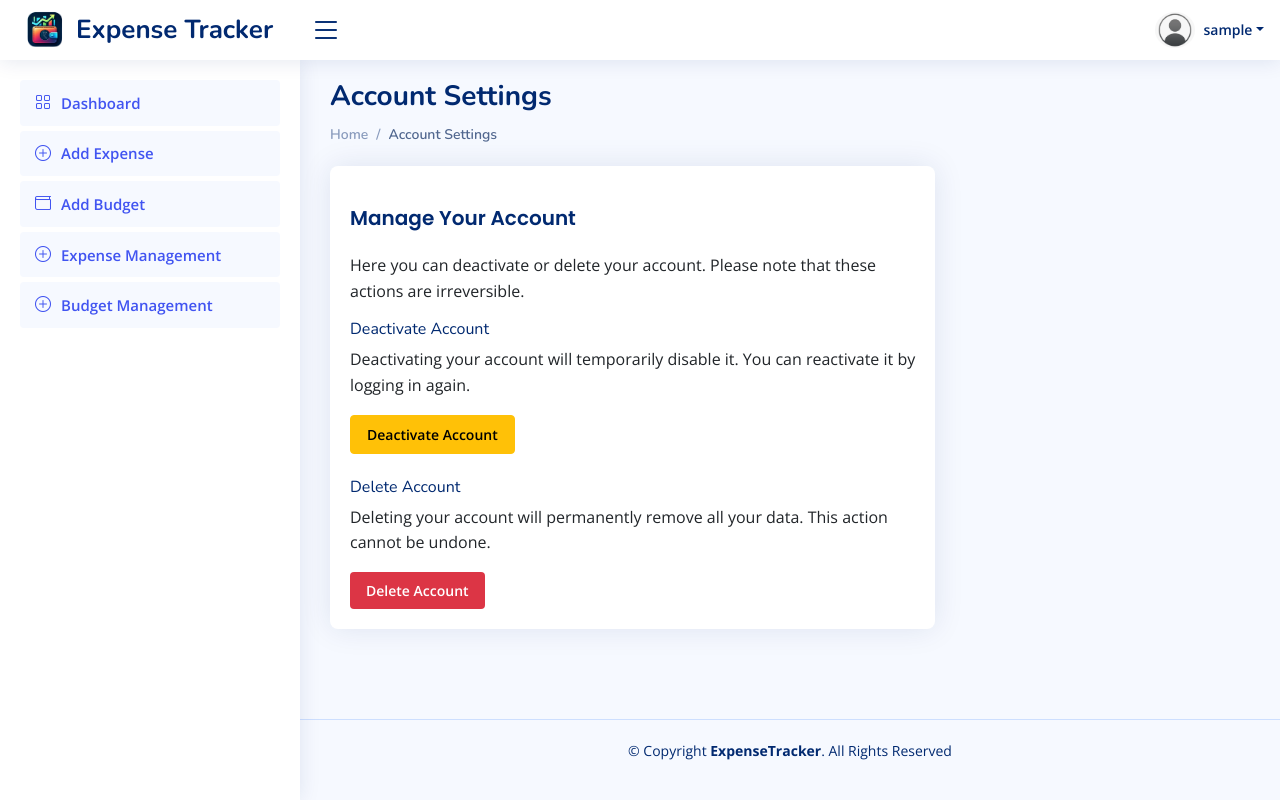
After one commit to Alanbenny05/Expense-Track, a Django app: page /account/settings/ in a window 1280 px wide. The commit adds this page. Run offline with Django 5.2, Linux system fonts and the light colour scheme; the visitor is signed in with stand-in values (Sample User, id 1); some libraries are stand-ins or nearby versions.

Commit message:
deactivate, delete option of account

```diff
--- /dev/null
+++ b/expensetrackapp/templates/account-settings.html
@@ -0,0 +1,158 @@
+{% extends 'layout.html' %}
+{% load static %}
+
+<!DOCTYPE html>
+<html lang="en">
+
+<head>
+  <meta charset="utf-8">
+  <meta content="width=device-width, initial-scale=1.0" name="viewport">
+
+  <title>Expense Tracker / Account Settings</title>
+  <meta content="" name="description">
+  <meta content="" name="keywords">
+
+  <!-- Favicons -->
+  <link href="{% static 'assets/img/favicon.png' %}" rel="icon">
+  <link href="{% static 'assets/img/apple-touch-icon.png' %}" rel="apple-touch-icon">
+
+  <!-- Google Fonts -->
+  <link href="https://fonts.gstatic.com" rel="preconnect">
+  <link href="https://fonts.googleapis.com/css?family=Open+Sans:300,300i,400,400i,600,600i,700,700i|Nunito:300,300i,400,400i,600,600i,700,700i|Poppins:300,300i,400,400i,500,500i,600,600i,700,700i" rel="stylesheet">
+
+  <!-- Vendor CSS Files -->
+  <link href="{% static 'assets/vendor/bootstrap/css/bootstrap.min.css' %}" rel="stylesheet">
+  <link href="{% static 'assets/vendor/bootstrap-icons/bootstrap-icons.css' %}" rel="stylesheet">
+  <link href="{% static 'assets/vendor/boxicons/css/boxicons.min.css' %}" rel="stylesheet">
+  <link href="{% static 'assets/vendor/quill/quill.snow.css' %}" rel="stylesheet">
+  <link href="{% static 'assets/vendor/quill/quill.bubble.css' %}" rel="stylesheet">
+  <link href="{% static 'assets/vendor/remixicon/remixicon.css' %}" rel="stylesheet">
+  <link href="{% static 'assets/vendor/simple-datatables/style.css' %}" rel="stylesheet">
+
+  <!-- Template Main CSS File -->
+  <link href="{% static 'assets/css/style.css' %}" rel="stylesheet">
+</head>
+
+<body>
+
+{% block contents %}
+
+  <main id="main" class="main">
+    <div class="pagetitle">
+      <h1>Account Settings</h1>
+      <nav>
+        <ol class="breadcrumb">
+          <li class="breadcrumb-item"><a href="{% url 'index' %}">Home</a></li>
+          <li class="breadcrumb-item active">Account Settings</li>
+        </ol>
+      </nav>
+    </div><!-- End Page Title -->
+
+    <section class="section">
+      <div class="row">
+        <div class="col-lg-8">
+          <div class="card">
+            <div class="card-body">
+              <h5 class="card-title">Manage Your Account</h5>
+              <p class="card-text">Here you can deactivate or delete your account. Please note that these actions are irreversible.</p>
+
+              <!-- Deactivate Account Section -->
+              <div class="mb-4">
+                <h6>Deactivate Account</h6>
+                <p>Deactivating your account will temporarily disable it. You can reactivate it by logging in again.</p>
+                <button type="button" class="btn btn-warning" data-bs-toggle="modal" data-bs-target="#deactivateModal">
+                  Deactivate Account
+                </button>
+              </div>
+
+              <!-- Delete Account Section -->
+              <div>
+                <h6>Delete Account</h6>
+                <p>Deleting your account will permanently remove all your data. This action cannot be undone.</p>
+                <button type="button" class="btn btn-danger" data-bs-toggle="modal" data-bs-target="#deleteModal">
+                  Delete Account
+                </button>
+              </div>
+            </div>
+          </div>
+        </div>
+      </div>
+    </section>
+  </main><!-- End #main -->
+
+  <!-- Deactivate Account Modal -->
+  <div class="modal fade" id="deactivateModal" tabindex="-1" aria-labelledby="deactivateModalLabel" aria-hidden="true">
+    <div class="modal-dialog">
+      <div class="modal-content">
+        <div class="modal-header">
+          <h5 class="modal-title" id="deactivateModalLabel">Deactivate Account</h5>
+          <button type="button" class="btn-close" data-bs-dismiss="modal" aria-label="Close"></button>
+        </div>
+        <div class="modal-body">
+          <p>Are you sure you want to deactivate your account? You can reactivate it by logging in again.</p>
+          <form method="POST" action="{% url 'deactivate_account' %}">
+            {% csrf_token %}
+            <div class="mb-3">
+              <label for="password" class="form-label">Enter your password to confirm:</label>
+              <input type="password" name="password" class="form-control" id="password" required>
+            </div>
+            <div class="modal-footer">
+              <button type="button" class="btn btn-secondary" data-bs-dismiss="modal">Cancel</button>
+              <button type="submit" class="btn btn-warning">Deactivate Account</button>
+            </div>
+          </form>
+        </div>
+      </div>
+    </div>
+  </div>
+
+  <!-- Delete Account Modal -->
+  <div class="modal fade" id="deleteModal" tabindex="-1" aria-labelledby="deleteModalLabel" aria-hidden="true">
+    <div class="modal-dialog">
+      <div class="modal-content">
+        <div class="modal-header">
+          <h5 class="modal-title" id="deleteModalLabel">Delete Account</h5>
+          <button type="button" class="btn-close" data-bs-dismiss="modal" aria-label="Close"></button>
+        </div>
+        <div class="modal-body">
+          <p>To confirm, please enter your username and password:</p>
+          <form method="POST" action="{% url 'delete_account' %}">
+            {% csrf_token %}
+            <div class="mb-3">
+              <label for="username" class="form-label">Username</label>
+              <input type="text" name="username" class="form-control" id="username" required>
+            </div>
+            <div class="mb-3">
+              <label for="password" class="form-label">Password</label>
+              <input type="password" name="password" class="form-control" id="password" required>
+            </div>
+            <div class="modal-footer">
+              <button type="button" class="btn btn-secondary" data-bs-dismiss="modal">Cancel</button>
+              <button type="submit" class="btn btn-danger">Delete Account</button>
+            </div>
+          </form>
+        </div>
+      </div>
+    </div>
+  </div>
+
+{% endblock %}
+
+  <a href="#" class="back-to-top d-flex align-items-center justify-content-center"><i class="bi bi-arrow-up-short"></i></a>
+
+  <!-- Vendor JS Files -->
+  <script src="{% static 'assets/vendor/apexcharts/apexcharts.min.js' %}"></script>
+  <script src="{% static 'assets/vendor/bootstrap/js/bootstrap.bundle.min.js' %}"></script>
+  <script src="{% static 'assets/vendor/chart.js/chart.umd.js' %}"></script>
+  <script src="{% static 'assets/vendor/echarts/echarts.min.js' %}"></script>
+  <script src="{% static 'assets/vendor/quill/quill.js' %}"></script>
+  <script src="{% static 'assets/vendor/simple-datatables/simple-datatables.js' %}"></script>
+  <script src="{% static 'assets/vendor/tinymce/tinymce.min.js' %}"></script>
+  <script src="{% static 'assets/vendor/php-email-form/validate.js' %}"></script>
+
+  <!-- Template Main JS File -->
+  <script src="{% static 'assets/js/main.js' %}"></script>
+
+</body>
+
+</html>
--- a/expensetrackapp/templates/layout.html
+++ b/expensetrackapp/templates/layout.html
@@ -246,7 +246,7 @@
             </li>
 
             <li>
-              <a class="dropdown-item d-flex align-items-center" href="{% url 'user_profile' %}">
+              <a class="dropdown-item d-flex align-items-center" href="{% url 'account_settings' %}">
                 <i class="bi bi-gear"></i>
                 <span>Account Settings</span>
               </a>
--- a/expensetrackapp/urls.py
+++ b/expensetrackapp/urls.py
@@ -19,6 +19,9 @@ urlpatterns = [
     path('update_profile/', views.update_profile, name='update_profile'),  # Update Profile
     path('change-password/', views.change_password, name='change_password'),  # Change Password
     path('download-pdf-report/', download_pdf_report, name='download_pdf_report'),
+    path('account/settings/', views.account_settings, name='account_settings'),
+    path('account/deactivate/', views.deactivate_account, name='deactivate_account'),
+    path('account/delete/', views.delete_account, name='delete_account'),
 
 ]
 
--- a/expensetrackapp/views.py
+++ b/expensetrackapp/views.py
@@ -178,14 +178,22 @@ def login_user(request):
             user = authenticate(request, username=username, password=password)
 
             if user is not None:
-                auth_login(request, user)
-                messages.success(request, "Login successful!")
-                return redirect('index')
+                # Check if the user's account is active
+                if user.is_active:
+                    auth_login(request, user)
+                    messages.success(request, "Login successful!")
+                    return redirect('index')
+                else:
+                    # If the account is deactivated, treat it as an invalid login
+                    messages.error(request, "Invalid username or password.")
+                    return redirect('loginuser')
             else:
+                # If authentication fails, display an invalid credentials message
                 messages.error(request, "Invalid username or password.")
                 return redirect('loginuser')
         except User.DoesNotExist:
-            messages.error(request, "User does not exist.")
+            # If the user does not exist, display an invalid credentials message
+            messages.error(request, "Invalid username or password.")
             return redirect('loginuser')
 
     return render(request, 'pages-login.html')
@@ -367,6 +375,58 @@ def add_budget(request):
     categories = get_user_categories()  # Fetch categories for the logged-in user
     return render(request, 'add-budget.html', {'categories': categories})
 
+@login_required
+def account_settings(request):
+    """
+    Render the account settings page.
+    """
+    return render(request, 'account-settings.html')
+
+@login_required
+def delete_account(request):
+    if request.method == 'POST':
+        username = request.POST.get('username')
+        password = request.POST.get('password')
+
+        # Authenticate the user
+        user = authenticate(request, username=username, password=password)
+
+        if user is not None and user == request.user:
+            # Delete the user account
+            user.delete()
+            logout(request)
+            messages.success(request, 'Your account has been permanently deleted.')
+            return redirect('loginuser')
+        else:
+            messages.error(request, 'Invalid username or password. Please try again.')
+            return redirect('account_settings')
+
+    return redirect('account-settings.html')
+
+@login_required
+def deactivate_account(request):
+    """
+    Handle account deactivation.
+    """
+    if request.method == 'POST':
+        # Verify the user's password
+        password = request.POST.get('password')
+        user = request.user
+
+        if user.check_password(password):
+            # Deactivate the user
+            user.is_active = False
+            user.save()
+            logout(request)  # Log the user out
+            messages.success(request, 'Your account has been deactivated. You can reactivate it by logging in again.')
+            return redirect('loginuser')  # Redirect to the home page
+        else:
+            messages.error(request, 'Invalid password. Please try again.')
+            return redirect('account_settings')  # Redirect back to account settings
+
+    # If GET request, render the deactivation confirmation page
+    return render(request, 'account-settings.html')
+
 
 @login_required
 def download_pdf_report(request):
```
Also changed, not shown: expensetrackapp/templates/pages-register.html (+153 -31 lines).
